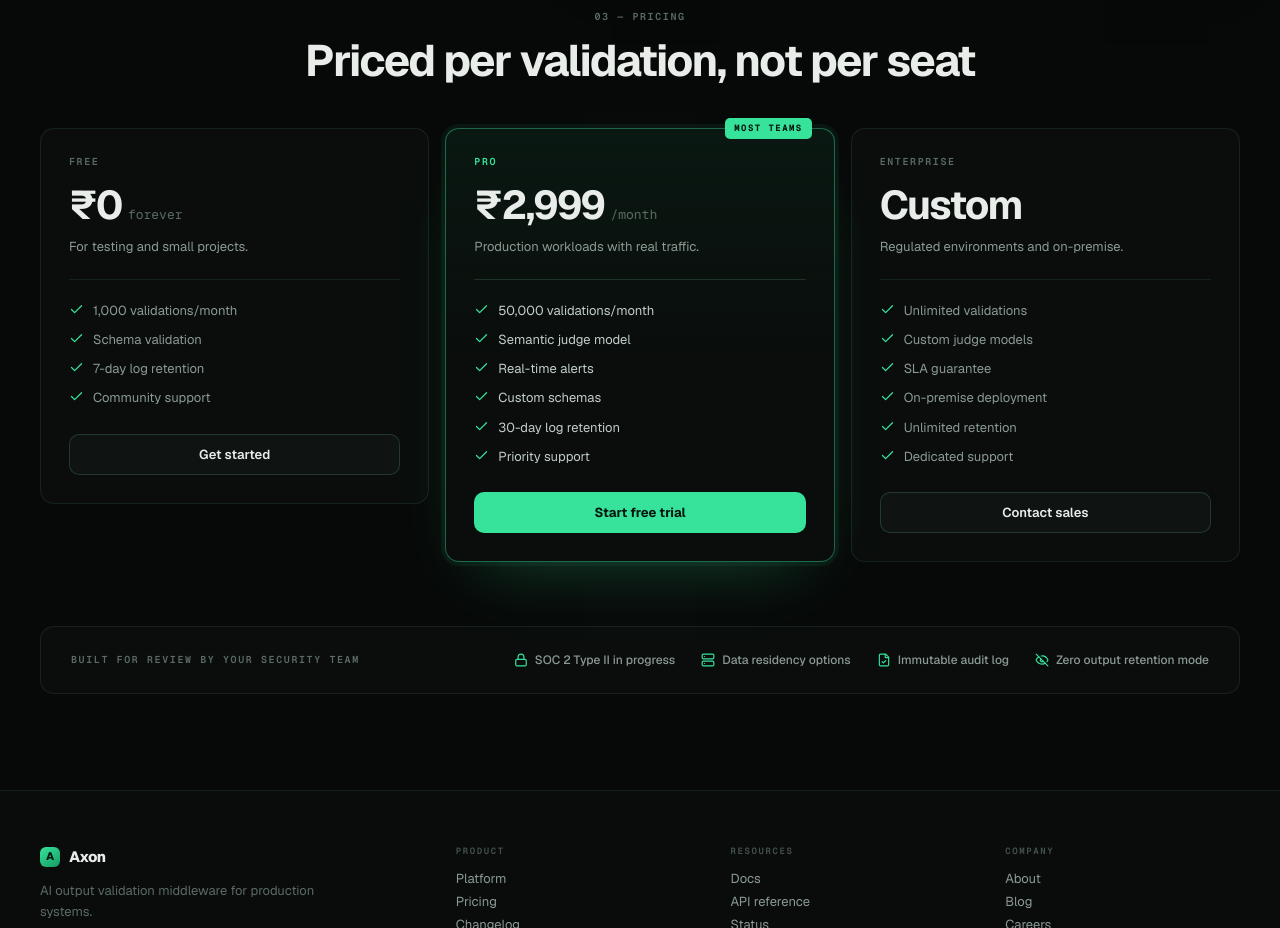
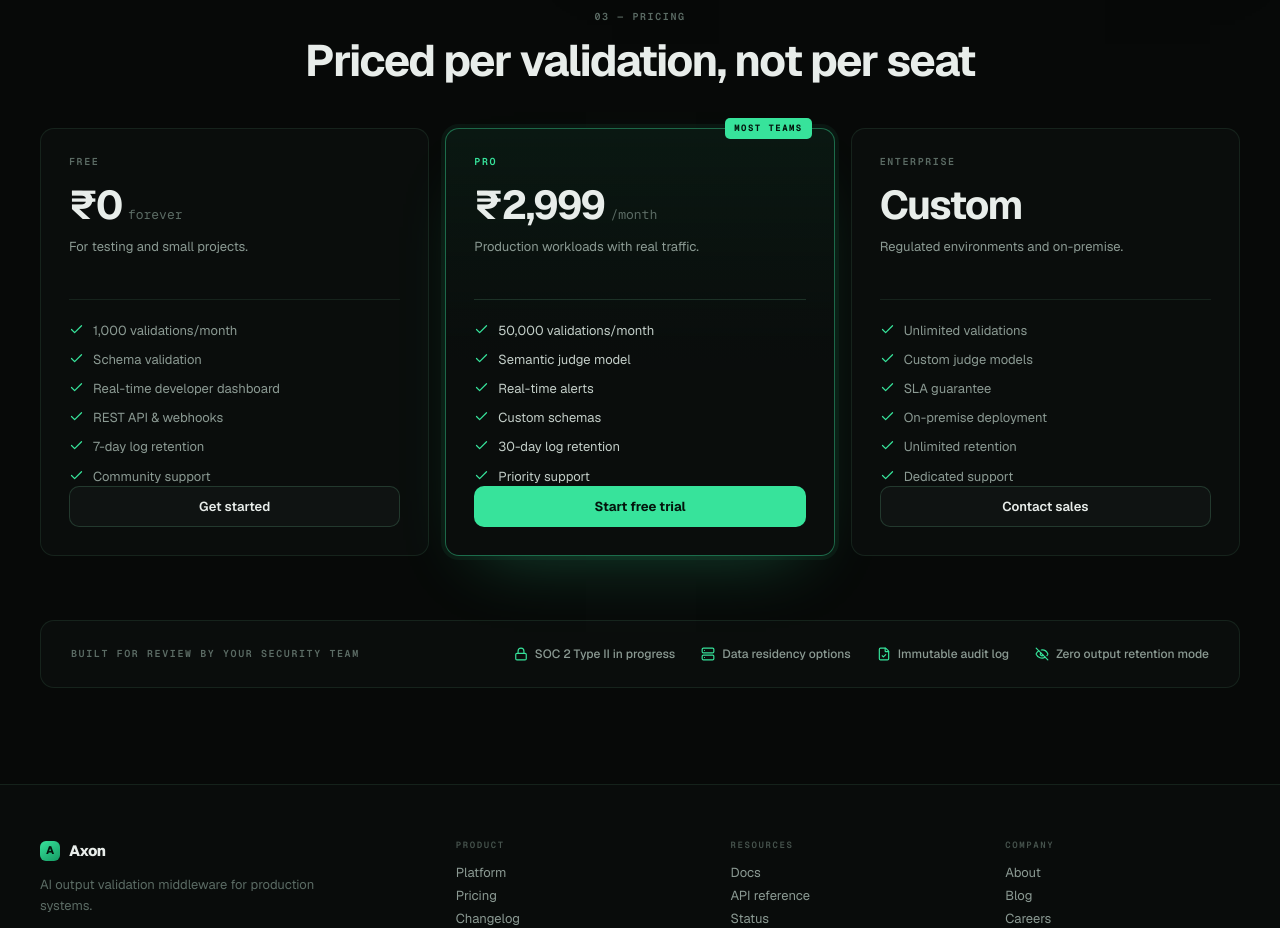
Before and after one commit to PoorvaJawale/axon-frontend, a Next.js app: page / in a window 1280 px wide. Shown: the part 1780-2708 px from the top of the page. Built offline with nearby package versions, Linux system fonts and the light colour scheme; no server answers.

Commit message:
fix: make all pricing cards equal size and align buttons

```diff
--- a/components/pricing.tsx
+++ b/components/pricing.tsx
@@ -13,7 +13,14 @@ const plans = [
     price: "₹0",
     period: "forever",
     description: "For testing and small projects.",
-    features: ["1,000 validations/month", "Schema validation", "7-day log retention", "Community support"],
+    features: [
+      "1,000 validations/month",
+      "Schema validation",
+      "Real-time developer dashboard",
+      "REST API & webhooks",
+      "7-day log retention",
+      "Community support",
+    ],
     cta: "Get started",
     highlighted: false,
   },
@@ -77,23 +84,30 @@ export function Pricing() {
 
         <div
           className="ax-price-grid"
-          style={{ display: "grid", gridTemplateColumns: "repeat(3,1fr)", gap: 16, marginTop: 44, alignItems: "start" }}
+          style={{ display: "grid", gridTemplateColumns: "repeat(3,1fr)", gap: 16, marginTop: 44, alignItems: "stretch" }}
         >
           {plans.map((plan) => (
             <div
               key={plan.name}
-              style={
-                plan.highlighted
+              style={{
+                position: "relative",
+                display: "flex",
+                flexDirection: "column",
+                justifyContent: "space-between",
+                height: "100%",
+                borderRadius: 14,
+                padding: 28,
+                ...(plan.highlighted
                   ? {
-                      position: "relative",
                       border: "1px solid rgba(55,227,155,.42)",
-                      borderRadius: 14,
                       background: "linear-gradient(180deg,rgba(55,227,155,.07),#0a0d0c 55%)",
-                      padding: 28,
                       boxShadow: "0 0 0 4px rgba(55,227,155,.06),0 30px 70px -34px rgba(55,227,155,.3)",
                     }
-                  : { border: "1px solid var(--ax-line)", borderRadius: 14, background: "#0a0d0c", padding: 28 }
-              }
+                  : {
+                      border: "1px solid var(--ax-line)",
+                      background: "#0a0d0c",
+                    }),
+              }}
             >
               {plan.highlighted && (
                 <div
@@ -113,6 +127,7 @@ export function Pricing() {
                   MOST TEAMS
                 </div>
               )}
+              <div>
                 <div className="ax-mono" style={{ font: `600 10px/1 ${mono}`, letterSpacing: ".16em", color: plan.highlighted ? "#37e39b" : "#5b6b64" }}>
                   {plan.tag}
                 </div>
@@ -120,7 +135,7 @@ export function Pricing() {
                   <span style={{ font: "700 40px/1 var(--font-geist-sans)", letterSpacing: "-.04em" }}>{plan.price}</span>
                   {plan.period && <span className="ax-mono" style={{ font: `400 13px/1 ${mono}`, color: "#5b6b64" }}>{plan.period}</span>}
                 </div>
-              <p style={{ margin: "12px 0 0", font: "400 13px/1.55 var(--font-geist-sans)", color: "#8b9a93" }}>{plan.description}</p>
+                <p style={{ margin: "12px 0 0", minHeight: 40, font: "400 13px/1.55 var(--font-geist-sans)", color: "#8b9a93" }}>{plan.description}</p>
                 <div style={{ height: 1, background: plan.highlighted ? "rgba(140,255,190,.14)" : "var(--ax-line)", margin: "22px 0" }} />
                 <ul style={{ margin: 0, padding: 0, listStyle: "none", display: "flex", flexDirection: "column", gap: 11, font: "400 13px/1.4 var(--font-geist-sans)", color: plan.highlighted ? "#c3cec8" : "#8b9a93" }}>
                   {plan.features.map((f) => (
@@ -130,12 +145,13 @@ export function Pricing() {
                     </li>
                   ))}
                 </ul>
+              </div>
               <button
                 onClick={() => handlePlanClick(plan.name)}
                 style={
                   plan.highlighted
-                    ? { width: "100%", marginTop: 26, border: "none", borderRadius: 10, background: "#37e39b", color: "#04150d", font: "700 13px/1 var(--font-geist-sans)", padding: 14, cursor: "pointer" }
-                    : { width: "100%", marginTop: 26, border: "1px solid rgba(140,255,190,.16)", borderRadius: 10, background: "#0f1312", color: "#e8edea", font: "600 13px/1 var(--font-geist-sans)", padding: 13, cursor: "pointer" }
+                    ? { width: "100%", marginTop: "auto", paddingTop: 14, paddingBottom: 14, border: "none", borderRadius: 10, background: "#37e39b", color: "#04150d", font: "700 13px/1 var(--font-geist-sans)", cursor: "pointer" }
+                    : { width: "100%", marginTop: "auto", paddingTop: 13, paddingBottom: 13, border: "1px solid rgba(140,255,190,.16)", borderRadius: 10, background: "#0f1312", color: "#e8edea", font: "600 13px/1 var(--font-geist-sans)", cursor: "pointer" }
                 }
               >
                 {plan.cta}
```
Lines whose indentation alone changed are shown as unchanged.
